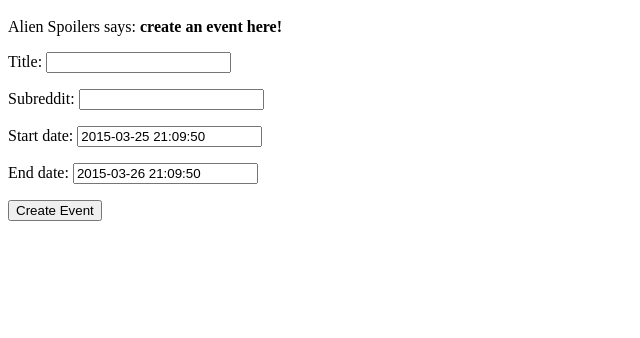
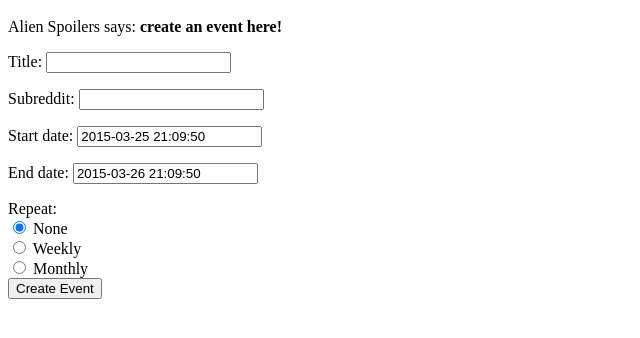
Before and after one commit to astonshane/Alien-Spoilers, a Django app: page /subs/create_event/ in a window 1280 px wide. Shown: the part 187-525 px from the top of the page, without its empty margins (0-640 px from the left). Run offline with Django 3.2, Linux system fonts and the light colour scheme; the visitor is signed in with stand-in values (Sample User, id 1); parts of the project's set-up code (start-up, migrations or seed data) failed here and were passed over.

Commit message:
allows creation of repeateated weekly/monthly events

```diff
--- a/alienspoilers/subs/models.py
+++ b/alienspoilers/subs/models.py
@@ -34,6 +34,8 @@ class Event(models.Model):
 
     event_id = models.CharField(max_length=200)
     finished = models.BooleanField(default=False)
+    repeat = models.BooleanField(default=False)
+    repeat_type = models.CharField(max_length=200, null=True)
 
 
     def __str__(self):
--- a/alienspoilers/subs/views.py
+++ b/alienspoilers/subs/views.py
@@ -175,7 +175,6 @@ def create_event(request):
     if request.method == 'POST':
         # Attempt to grab information from the raw form information.
         event_form = CreateEventForm(data=request.POST)
-
         # If the for is valid...
         if event_form.is_valid():
             # Save the user's form data to the database.
@@ -184,6 +183,12 @@ def create_event(request):
             event.creator = request.user
             event.event_id = uuid.uuid4()
             event.pub_date = timezone.now()
+
+            repeat = request.POST['choice']
+            if repeat != "None":
+                event.repeat = True
+                event.repeat_type = repeat
+
 
             r = praw.Reddit(user_agent())
             sr = event.subreddit.replace("/r/","")
--- a/alienspoilers/templates/subs/create_event.html
+++ b/alienspoilers/templates/subs/create_event.html
@@ -21,6 +21,16 @@
 
 
           {{ event_form.as_p }}
+
+          Repeat:</br>
+          <input type="radio" name="choice" id="choice0" value="None" checked/>
+          <label for="choice0">None</label><br />
+
+          <input type="radio" name="choice" id="choice1" value="Weekly" />
+          <label for="choice1">Weekly</label><br />
+
+          <input type="radio" name="choice" id="choice2" value="Monthly" />
+          <label for="choice2">Monthly</label><br />
 
           <input type="submit" name="submit" value="Create Event" />
     </form>
```
Also changed, not shown: alienspoilers/subs/oauthHelpers.py (+9 -8 lines), alienspoilers/templates/subs/index.html (+16 -0 lines), alienspoilers/subs/migrations/0015_event_repeat.py (added), alienspoilers/subs/migrations/0016_event_repeat_type.py (added).
